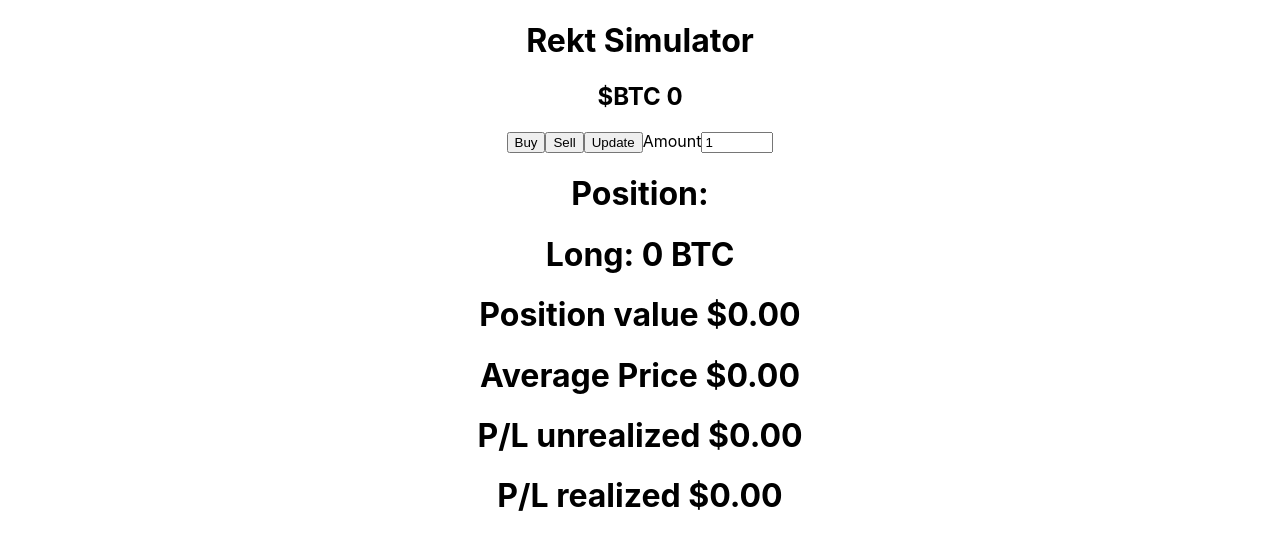
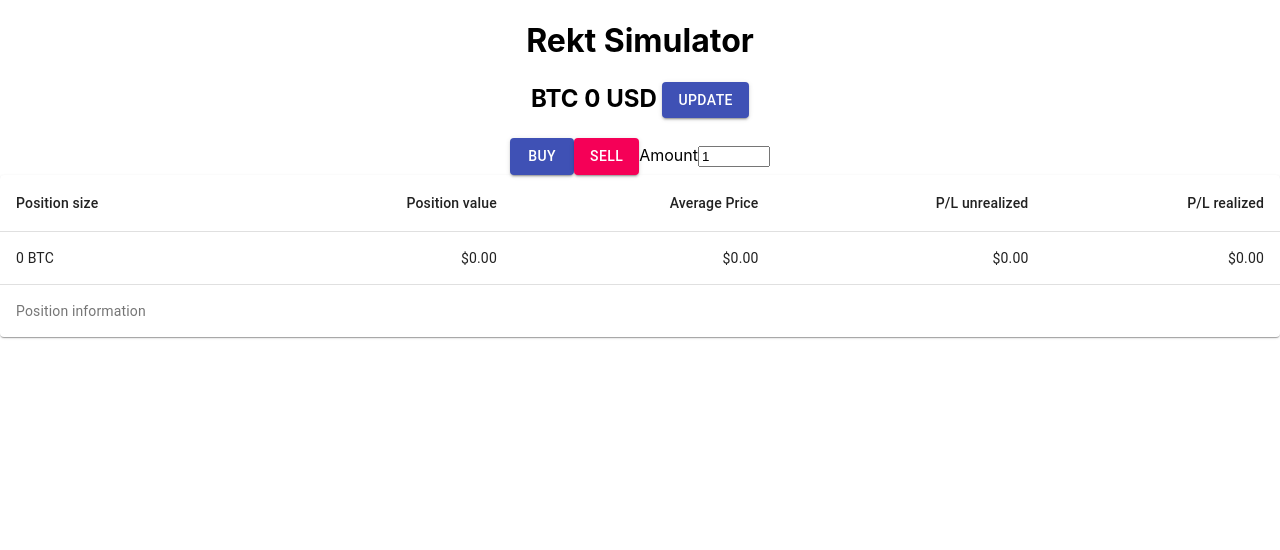
Before and after one commit to matt-src/Bitcoin-Trading-Simulator, a React (Create React App) app: page / in a window 1280 px wide. Shown: the top 550 px of the page. Built offline with nearby package versions, Linux system fonts and the light colour scheme; no server answers.

Commit message:
Move position display to a table, Add material-UI

```diff
--- a/src/App.js
+++ b/src/App.js
@@ -1,6 +1,22 @@
 import './App.css';
 import { getPriceFromApi } from './helpers/Prices';
 import React, { useState, useEffect } from 'react';
+import Button from '@material-ui/core/Button';
+import Grid from '@material-ui/core/Grid'
+import Table from '@material-ui/core/Table';
+import TableBody from '@material-ui/core/TableBody';
+import TableCell from '@material-ui/core/TableCell';
+import TableContainer from '@material-ui/core/TableContainer';
+import TableHead from '@material-ui/core/TableHead';
+import TableRow from '@material-ui/core/TableRow';
+import Paper from '@material-ui/core/Paper';
+import { makeStyles } from '@material-ui/core/styles';
+
+const useStyles = makeStyles({
+  table: {
+    minWidth: 650,
+  },
+});
 
 function App() {
 
@@ -9,6 +25,8 @@
   const [amount, setAmount] = useState(1);
   const [data, setData] = useState({}); //Bitcoin price information
   const [realized, setRealized] = useState(0); //Realized profit/loss
+
+  const classes = useStyles();
 
   useEffect(() => {
     updatePrice().then(r => r); //Need to use 'then' here instead of await, since we aren't in an async function
@@ -53,12 +71,12 @@
 
   const tradeShares = (tradeAmount) => {
     let newShares = shares + parseInt(tradeAmount);
-    if(tradeAmount > 0){ //Update average price if this is a BUY order
+    if (tradeAmount > 0) { //Update average price if this is a BUY order
       let rate = parseFloat(getPrice());
       let valueOfCurrentHoldings = (shares * average);
       let valueOfNewHoldings = tradeAmount * rate;
       let totalAmount = shares + tradeAmount;
-      let newAverage = (valueOfCurrentHoldings +valueOfNewHoldings) / totalAmount;
+      let newAverage = (valueOfCurrentHoldings + valueOfNewHoldings) / totalAmount;
       setAverage(newAverage);
     }
     setShares(newShares);
@@ -79,11 +97,10 @@
   return (
     <div className="App">
       <h1>Rekt Simulator</h1>
-      <h2>$BTC {data ? getPrice() : <p>data not loaded</p>}</h2>
+      <h2>BTC {data ? getPrice() : <p>-</p>} USD <Button onClick={updatePrice} variant="contained" color="primary">Update</Button></h2>
+      <Button variant="contained" color="primary" onClick={buyShares}>Buy</Button>
+      <Button variant="contained" color="secondary" onClick={sellShares}>Sell</Button>
 
-      <button onClick={buyShares}>Buy</button>
-      <button onClick={sellShares}>Sell</button>
-      <button onClick={updatePrice}>Update</button>
       <label htmlFor="amount">Amount</label>
       <input
         id="amount"
@@ -95,14 +112,29 @@
         value={amount}
         onChange={handleAmountChange}
       />
-      <div>
-        <h1>Position:</h1>
-        <h1>Long: {shares} BTC</h1>
-        <h1>Position value {data ? (formatter.format(parseFloat(getPrice()) * shares)) : <p>-</p>}</h1>
-        <h1>Average Price {formatter.format(average)}</h1>
-        <h1>P/L unrealized {formatter.format( (parseFloat(getPrice()) - average) * shares) }</h1>
-        <h1>P/L realized { formatter.format(realized)}</h1>
-      </div>
+      <TableContainer component={Paper}>
+        <Table className={classes.table} aria-label="caption table">
+        <caption>Position information</caption>
+        <TableHead>
+          <TableRow>
+            <TableCell>Position size</TableCell>
+            <TableCell align="right">Position value</TableCell>
+            <TableCell align="right">Average Price</TableCell>
+            <TableCell align="right">P/L unrealized</TableCell>
+            <TableCell align="right">P/L realized</TableCell>
+          </TableRow>
+        </TableHead>
+        <TableBody>
+        <TableRow>
+          <TableCell component="th">{shares} BTC</TableCell>
+          <TableCell align="right">{data ? (formatter.format(parseFloat(getPrice()) * shares)) : <p>-</p>}</TableCell>
+          <TableCell align="right">{formatter.format(average)}</TableCell>
+          <TableCell align="right">{formatter.format((parseFloat(getPrice()) - average) * shares)}</TableCell>
+          <TableCell align="right">{formatter.format(realized)}</TableCell>
+        </TableRow>
+        </TableBody>
+        </Table>
+      </TableContainer>
     </div>
   );
 }
```
